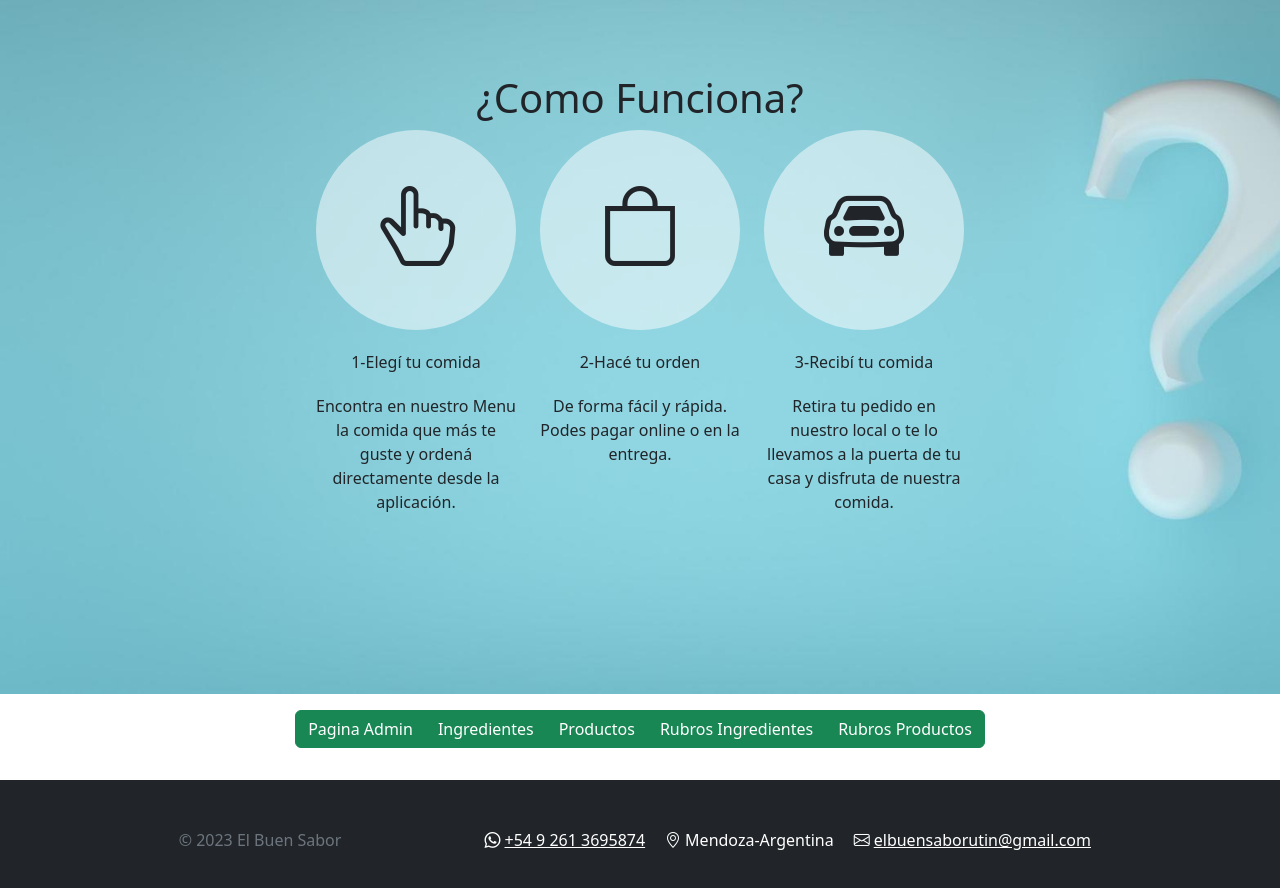
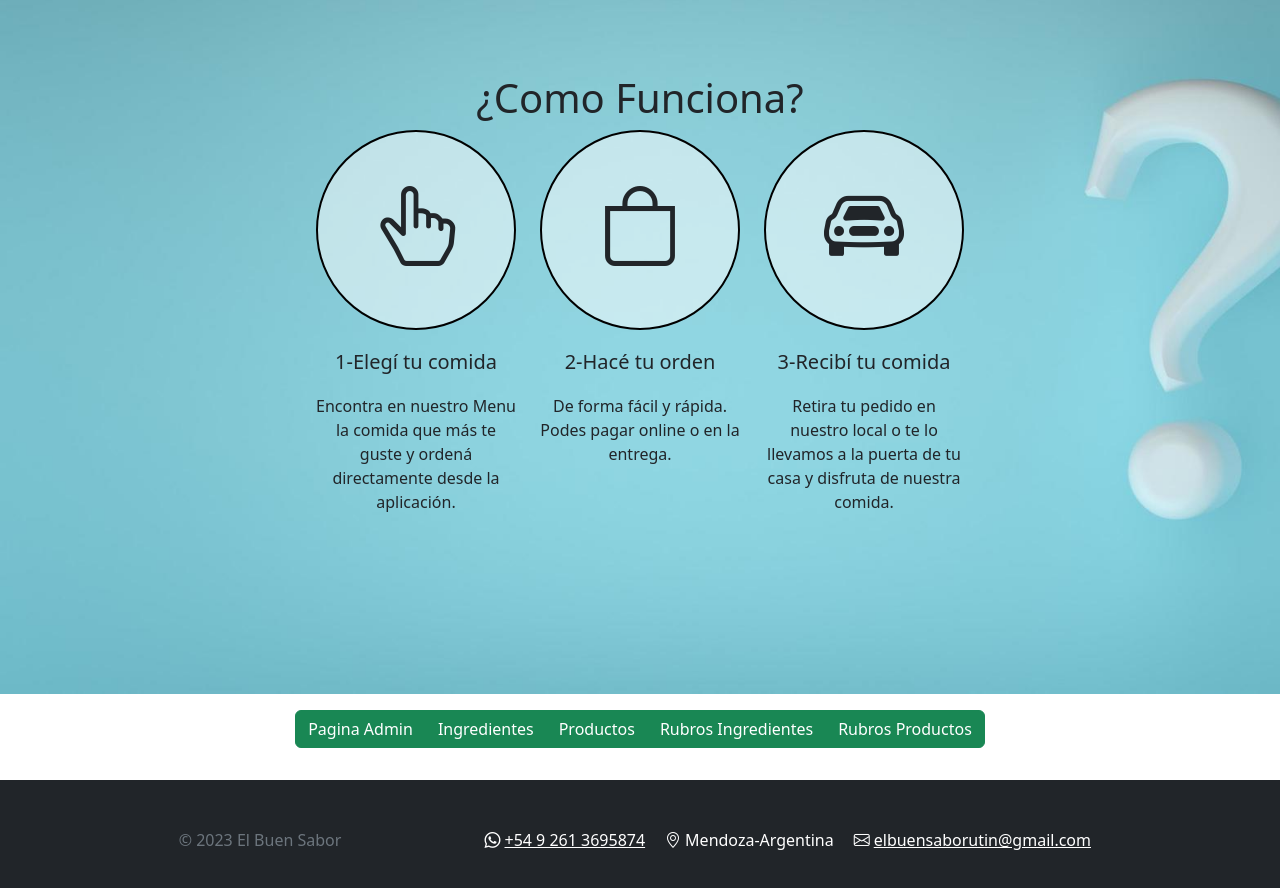
Before and after one commit to RamaHualpusher/Illuminati-ElBuenSabor-Frontend, a React (Create React App) app: page / in a window 1280 px wide. Shown: the part 1440-2328 px from the top of the page. Built offline with nearby package versions, Linux system fonts and the light colour scheme.

Commit message:
Mod ComoFunc

```diff
--- a/src/components/Landing/ComoFunc.tsx
+++ b/src/components/Landing/ComoFunc.tsx
@@ -32,13 +32,14 @@ const ComoFunc: React.FC<Props> = ({ backgroundImage }) => {
                   flexDirection: "column",
                   alignItems: "center",
                   justifyContent: "center",
-                  marginBottom: "20px"
+                  marginBottom: "20px",
+                  border: "2px solid black",
                 }}
               >
                 <i className="bi bi-hand-index-thumb" style={{ fontSize: "5rem", marginBottom: "10px" }}/>
               </div>
               <div style={{ width: "200px" }}>
-                1-Elegí tu comida
+               <h5>1-Elegí tu comida</h5>
                 <div style={{ marginTop: "20px" }}>
                   Encontra en nuestro Menu la comida que más te guste y ordená directamente desde la aplicación.
                 </div>
@@ -56,13 +57,14 @@ const ComoFunc: React.FC<Props> = ({ backgroundImage }) => {
                   flexDirection: "column",
                   alignItems: "center",
                   justifyContent: "center",
-                  marginBottom: "20px"
+                  marginBottom: "20px",
+                  border: "2px solid black",
                 }}
               >
                 <i className="bi bi-bag" style={{ fontSize: "5rem", marginBottom: "10px" }}/>
               </div>
               <div style={{ width: "200px" }}>
-                2-Hacé tu orden
+                <h5>2-Hacé tu orden</h5>
                 <div style={{ marginTop: "20px" }}>
                   De forma fácil y rápida. Podes pagar online o en la entrega.
                 </div>
@@ -79,13 +81,14 @@ const ComoFunc: React.FC<Props> = ({ backgroundImage }) => {
                   flexDirection: "column",
                   alignItems: "center",
                   justifyContent: "center",
-                  marginBottom: "20px"
+                  marginBottom: "20px",
+                  border: "2px solid black",
                 }}
               >
                 <i className="bi bi-car-front" style={{ fontSize: "5rem", marginBottom: "10px" }}/>
               </div>
               <div style={{ width: "200px" }}>
-                3-Recibí tu comida
+                <h5> 3-Recibí tu comida</h5>
                 <div style={{ marginTop: "20px" }}>
                   Retira tu pedido en nuestro local o te lo llevamos a la puerta de tu casa y disfruta de nuestra comida.
                 </div>
```
